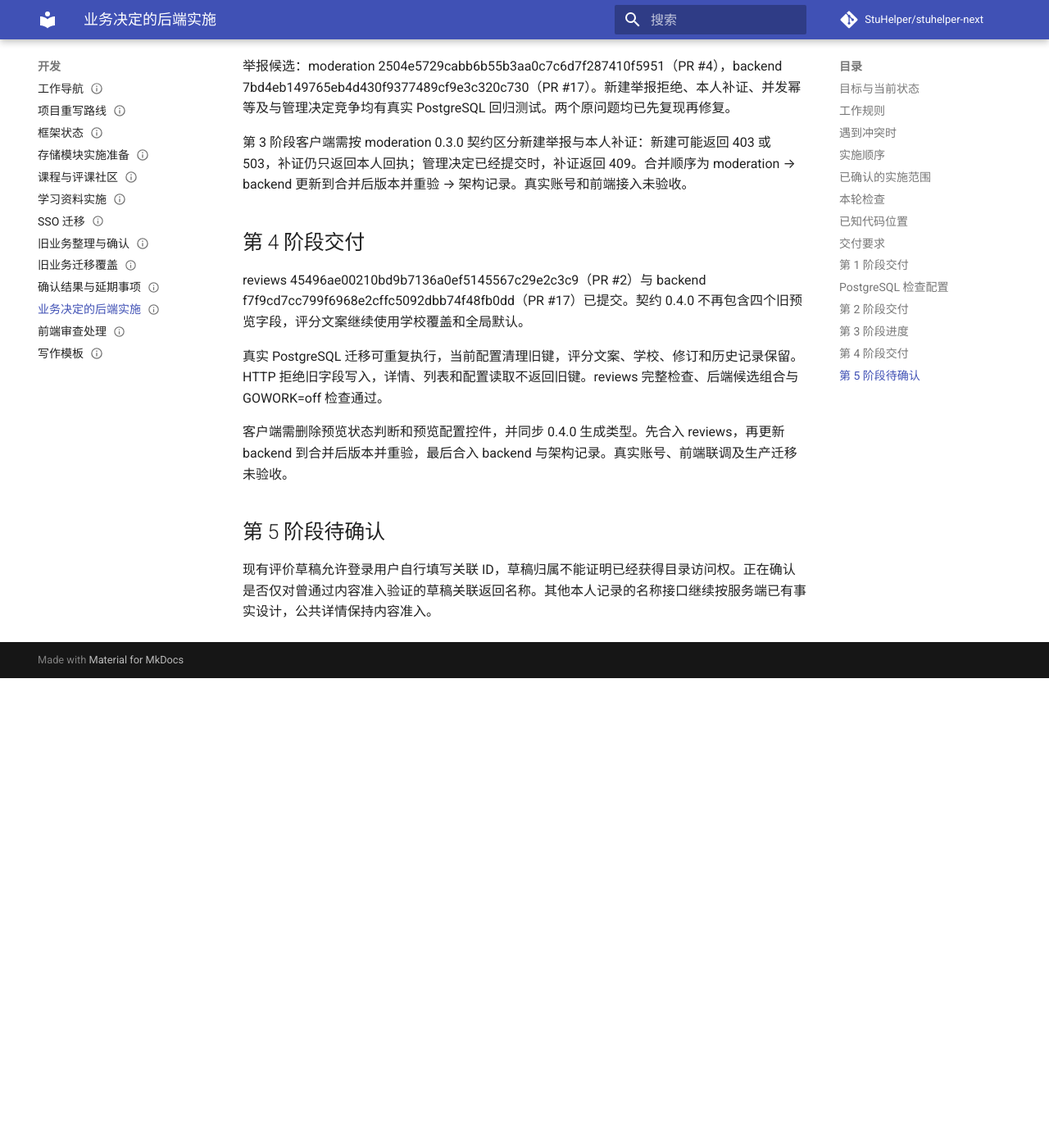
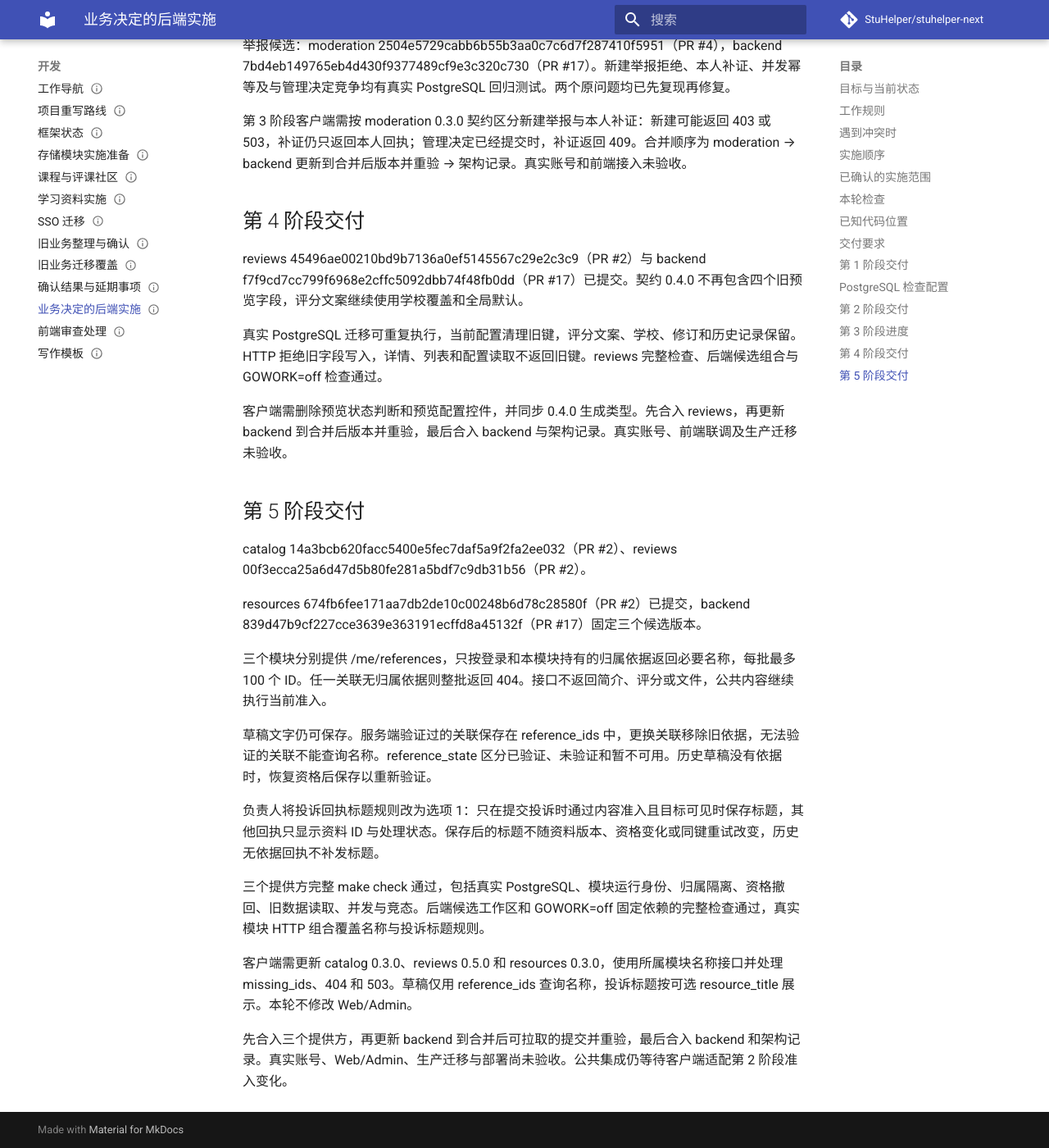
Before and after one commit to StuHelper/stuhelper-next, an MkDocs documentation site: the page built from docs/development/backend-decisions.md, in a window 1280 px wide and 1400 px high, scrolled down 5817 px. Shown: the whole window at 82% size. Built offline with MkDocs 1.6.1 and Material for MkDocs 9.7.7, drawn with Linux system fonts in a browser that asks for light colours; comment, search, counter and statistics services are not loaded; before the commit the page ends 6644 px from its top, so only the background shows below that; some of the changed text lies outside the part shown.

Commit message:
docs(access): 记录本人名称查询和投诉标题规则

```diff
--- a/docs/development/backend-decisions.md
+++ b/docs/development/backend-decisions.md
@@ -10,7 +10,7 @@ updated: 2026-11-01
 
 本主题列出 2026-11-01 前端审查后需要后端完成的工作，由 Codex 负责实施。规则以[确认结果](business-decisions.md)和各规格为准，本主题只说明范围、顺序和完成条件。
 
-当前进度：第 1、2 阶段已形成候选提交。教师认证、内容读取、搜索和统计的服务端准入已实现，模块检查、候选组合和 GOWORK=off 固定依赖检查通过。第 3 阶段已按确认结果完成，举报模块、后端候选组合与固定依赖检查通过。第 4 阶段已删除预览字段并通过检查，第 5 阶段开始实施，后续阶段待实施。
+当前进度：第 1 至 5 阶段已实现并形成候选提交。教师认证、内容准入、本人互动管理、预览字段删除和本人名称查询已通过模块检查、后端候选组合与 GOWORK=off 固定依赖检查。第 6 至 11 阶段待实施。
 
 ## 工作规则
 
@@ -153,6 +153,20 @@ reviews 45496ae00210bd9b7136a0ef5145567c29e2c3c9（PR #2）与 backend f7f9cd7cc
 
 客户端需删除预览状态判断和预览配置控件，并同步 0.4.0 生成类型。先合入 reviews，再更新 backend 到合并后版本并重验，最后合入 backend 与架构记录。真实账号、前端联调及生产迁移未验收。
 
-## 第 5 阶段待确认
+## 第 5 阶段交付
 
-现有评价草稿允许登录用户自行填写关联 ID，草稿归属不能证明已经获得目录访问权。正在确认是否仅对曾通过内容准入验证的草稿关联返回名称。其他本人记录的名称接口继续按服务端已有事实设计，公共详情保持内容准入。
+catalog 14a3bcb620facc5400e5fec7daf5a9f2fa2ee032（PR #2）、reviews 00f3ecca25a6d47d5b80fe281a5bdf7c9db31b56（PR #2）。
+
+resources 674fb6fee171aa7db2de10c00248b6d78c28580f（PR #2）已提交，backend 839d47b9cf227cce3639e363191ecffd8a45132f（PR #17）固定三个候选版本。
+
+三个模块分别提供 /me/references，只按登录和本模块持有的归属依据返回必要名称，每批最多 100 个 ID。任一关联无归属依据则整批返回 404。接口不返回简介、评分或文件，公共内容继续执行当前准入。
+
+草稿文字仍可保存。服务端验证过的关联保存在 reference_ids 中，更换关联移除旧依据，无法验证的关联不能查询名称。reference_state 区分已验证、未验证和暂不可用。历史草稿没有依据时，恢复资格后保存以重新验证。
+
+负责人将投诉回执标题规则改为选项 1：只在提交投诉时通过内容准入且目标可见时保存标题，其他回执只显示资料 ID 与处理状态。保存后的标题不随资料版本、资格变化或同键重试改变，历史无依据回执不补发标题。
+
+三个提供方完整 make check 通过，包括真实 PostgreSQL、模块运行身份、归属隔离、资格撤回、旧数据读取、并发与竞态。后端候选工作区和 GOWORK=off 固定依赖的完整检查通过，真实模块 HTTP 组合覆盖名称与投诉标题规则。
+
+客户端需更新 catalog 0.3.0、reviews 0.5.0 和 resources 0.3.0，使用所属模块名称接口并处理 missing_ids、404 和 503。草稿仅用 reference_ids 查询名称，投诉标题按可选 resource_title 展示。本轮不修改 Web/Admin。
+
+先合入三个提供方，再更新 backend 到合并后可拉取的提交并重验，最后合入 backend 和架构记录。真实账号、Web/Admin、生产迁移与部署尚未验收。公共集成仍等待客户端适配第 2 阶段准入变化。
--- a/docs/spec/action-eligibility.md
+++ b/docs/spec/action-eligibility.md
@@ -53,6 +53,10 @@ updated: 2026-11-01
 
 服务端读接口、搜索和统计按同一条件执行授权。客户端的准入页面只改善体验，不能替代服务端检查。认证失效的用户仍可查看和管理本人记录，公共内容区保持关闭。
 
+本人记录的名称查询仅返回必要名称，不开放公共详情。评价草稿由服务端记录已通过内容准入验证的关联，只有这些关联可以查询名称。未验证的草稿仍可保存，恢复资格后再验证；自行填写关联 ID 不构成名称读取授权。
+
+本人投诉回执仅在提交投诉时已经通过内容准入的情况下保存并显示目标资料标题。其他投诉回执只显示资料 ID 和处理状态。提交后取得资格不补发此前未保存的标题，回执不返回资料正文、文件或预览。
+
 | 场景 | 预期结果 |
 | --- | --- |
 | AE-ACCESS-01：未登录访问内容页 | 显示登录入口，不发送业务请求 |
```
Also changed, not shown: workspace.lock.json (+4 -4 lines), 1 other file.
